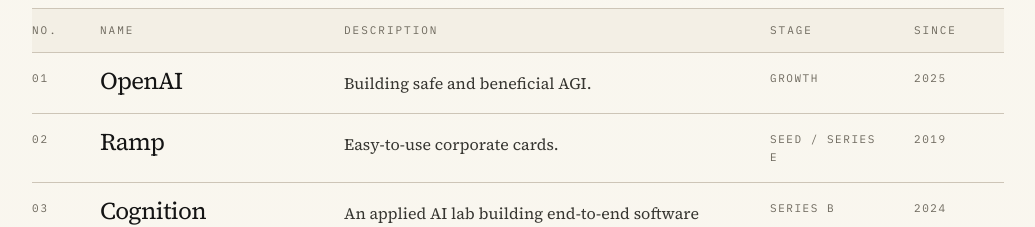
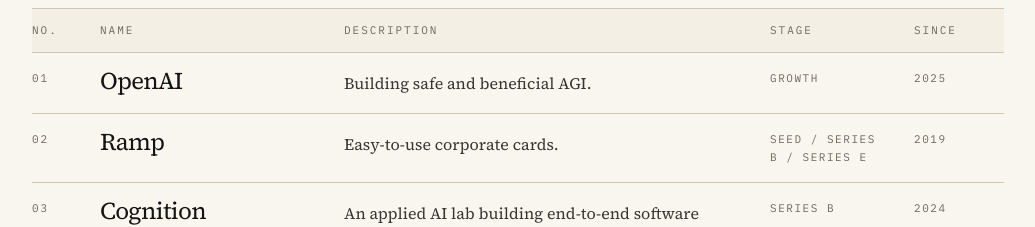
Before and after one commit to geoffreywoo/anti-fund, a Next.js app: page / in a window 1280 px wide. Shown: the part 3080-3307 px from the top of the page, without its empty margins (212-1247 px from the left). Built offline with nearby package versions, Linux system fonts and the light colour scheme.

Commit message:
fix: reflect ramp series b investment

```diff
--- a/components/Portfolio.tsx
+++ b/components/Portfolio.tsx
@@ -44,7 +44,7 @@ const appliedAiCompanies: Company[] = [
   {
     name: "Ramp",
     description: "Easy-to-use corporate cards.",
-    stage: "Seed / Series E",
+    stage: "Seed / Series B / Series E",
     partnered: "2019",
   },
   {
```
